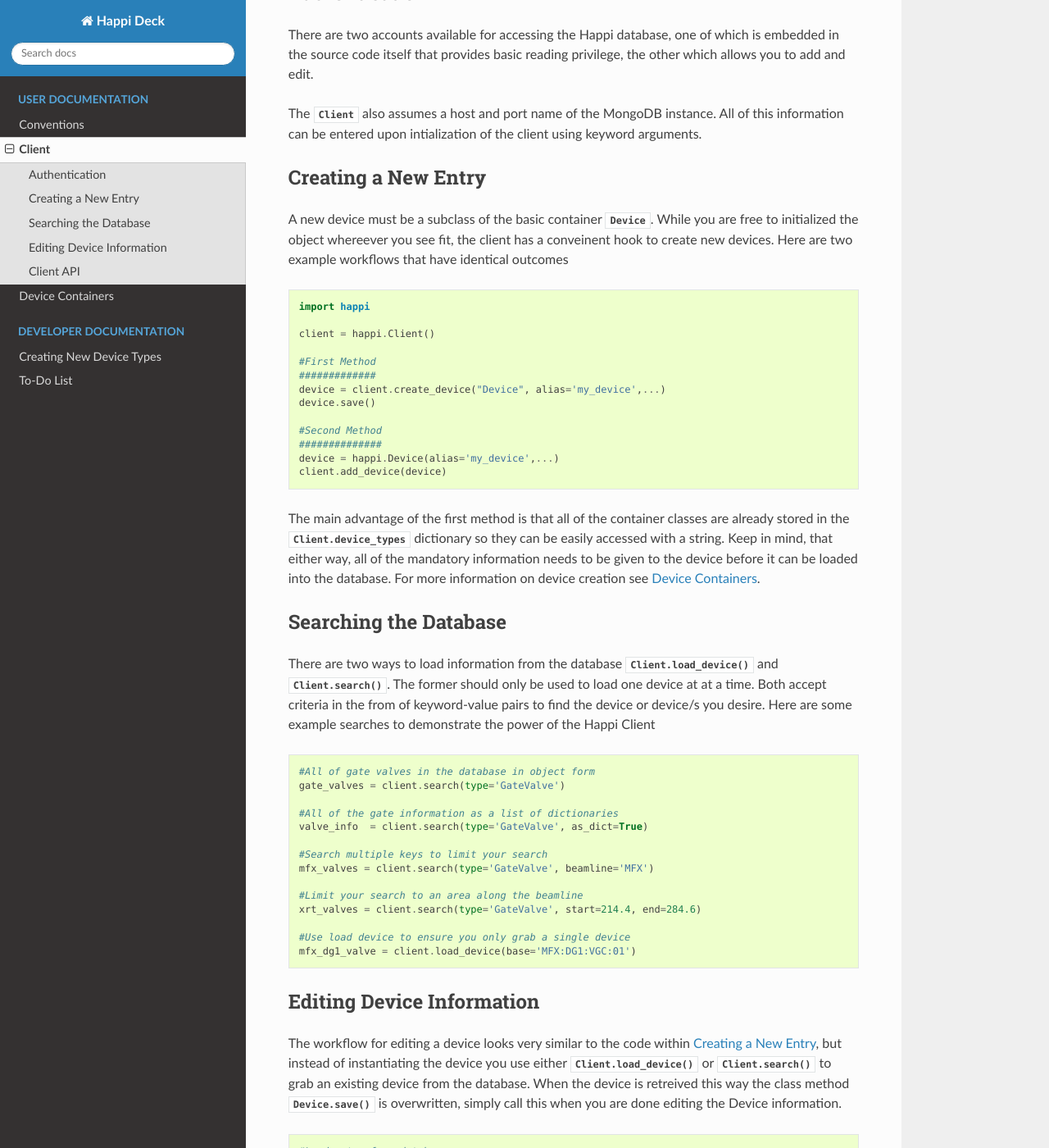
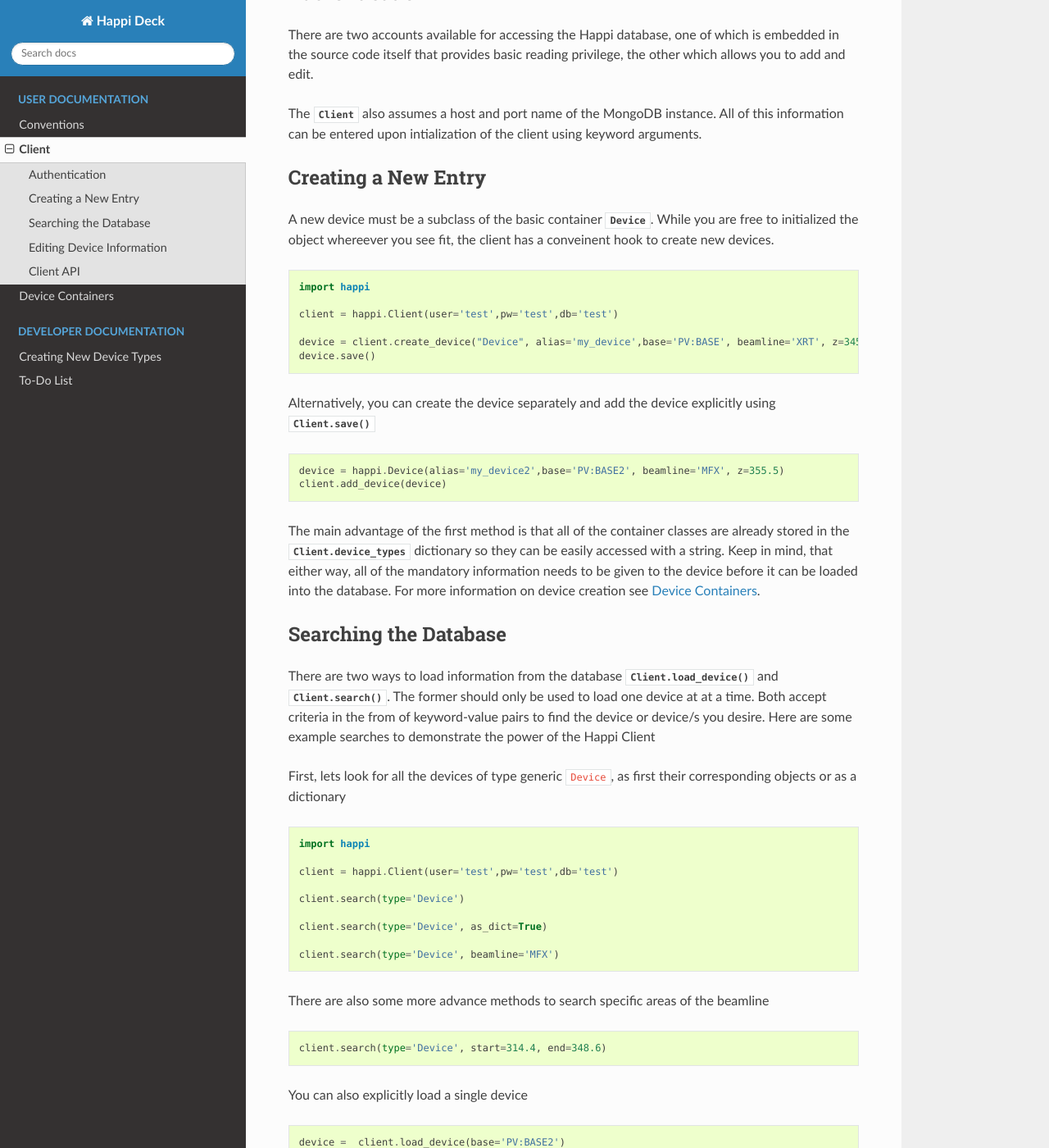
Before and after one commit to pcdshub/happi, a Sphinx documentation site: the page built from docs/source/client.rst, in a window 1280 px wide and 1400 px high, scrolled down 452 px. Shown: the whole window at 82% size. Built offline with Sphinx 7.4.7 and the Read the Docs theme 2.0.0, drawn with Linux system fonts in a browser that asks for light colours; some of the changed text lies outside the part shown.

Commit message:
Playing with IPython directive
git-svn-id: file:///afs/slac/g/pcds/vol2/svn/pcds/package/trunk/happi@27628 ececa60f-9f63-0410-97c7-ea05888eb260

```diff
--- a/docs/source/client.rst
+++ b/docs/source/client.rst
@@ -32,24 +32,23 @@
 ^^^^^^^^^^^^^^^^^^^^
 A new device must be a subclass of the basic container :class:`.Device`.
 While you are free to initialized the object whereever you see fit, the client
-has a conveinent hook to create new devices. Here are two example workflows
-that have identical outcomes
-
+has a conveinent hook to create new devices.
 
 .. code::
 
     import happi
 
-    client = happi.Client()
+    client = happi.Client(user='test',pw='test',db='test')
 
-    #First Method
-    #############
-    device = client.create_device("Device", alias='my_device',...)
+    device = client.create_device("Device", alias='my_device',base='PV:BASE', beamline='XRT', z=345.5)
     device.save()
 
-    #Second Method
-    ##############
-    device = happi.Device(alias='my_device',...)
+Alternatively, you can create the device separately and add the device
+explicitly using :meth:`.Client.save`
+
+.. code::
+
+    device = happi.Device(alias='my_device2',base='PV:BASE2', beamline='MFX', z=355.5)
     client.add_device(device)
 
 The main advantage of the first method is that all of the container classes are
@@ -67,22 +66,35 @@
 keyword-value pairs to find the device or device/s you desire. Here are some
 example searches to demonstrate the power of the Happi Client
 
+First, lets look for all the devices of type generic ``Device``, as first their
+corresponding objects or as a dictionary
+
 .. code::
 
-    #All of gate valves in the database in object form
-    gate_valves = client.search(type='GateValve')
+    import happi
 
-    #All of the gate information as a list of dictionaries
-    valve_info  = client.search(type='GateValve', as_dict=True)
+    client = happi.Client(user='test',pw='test',db='test')
 
-    #Search multiple keys to limit your search
-    mfx_valves = client.search(type='GateValve', beamline='MFX')
+    client.search(type='Device')
 
-    #Limit your search to an area along the beamline
-    xrt_valves = client.search(type='GateValve', start=214.4, end=284.6)
+    client.search(type='Device', as_dict=True)
 
-    #Use load device to ensure you only grab a single device
-    mfx_dg1_valve = client.load_device(base='MFX:DG1:VGC:01')
+    client.search(type='Device', beamline='MFX')
+
+There are also some more advance methods to search specific areas of the
+beamline
+
+
+.. code::
+
+   client.search(type='Device', start=314.4, end=348.6)
+
+You can also explicitly load a single device
+
+.. code::
+
+   device =  client.load_device(base='PV:BASE2')
+
 
 
 Editing Device Information
@@ -96,13 +108,10 @@
 
 .. code::
 
-    #Load motor from database
-    my_motor = client.load_device(base='XPP:SB1:MMS:01')
+    my_motor = client.load_device(base='PV:BASE')
 
-    #Change desired information
-    my_motor.alias = 'New Alias'
+    my_motor.z = 425.4
 
-    #Save back to database
     my_motor.save()
 
 .. note::
--- a/docs/source/conf.py
+++ b/docs/source/conf.py
@@ -35,8 +35,10 @@
 # extensions coming with Sphinx (named 'sphinx.ext.*') or your custom
 # ones.
 extensions = ['sphinx.ext.autodoc',
+              'sphinx.ext.todo',
               'sphinx.ext.napoleon',
-              'sphinx.ext.todo',
+              'IPython.sphinxext.ipython_directive',
+              'IPython.sphinxext.ipython_console_highlighting'
              ]
 
 # Add any paths that contain templates here, relative to this directory.
--- a/docs/source/device.rst
+++ b/docs/source/device.rst
@@ -9,14 +9,12 @@
 
 Editing the information for a container is a simple as:
 
-.. code::
+.. ipython:: python
 
     from happi import Device
 
-    #Initialize
-    device = Device(alias='my_device',...)
+    device = Device(alias='my_device')
 
-    #Set a new value for the alias
     device.alias = 'new_alias'
 
 The :class:`.Device` class also supports extraneous data that may not have been
```
